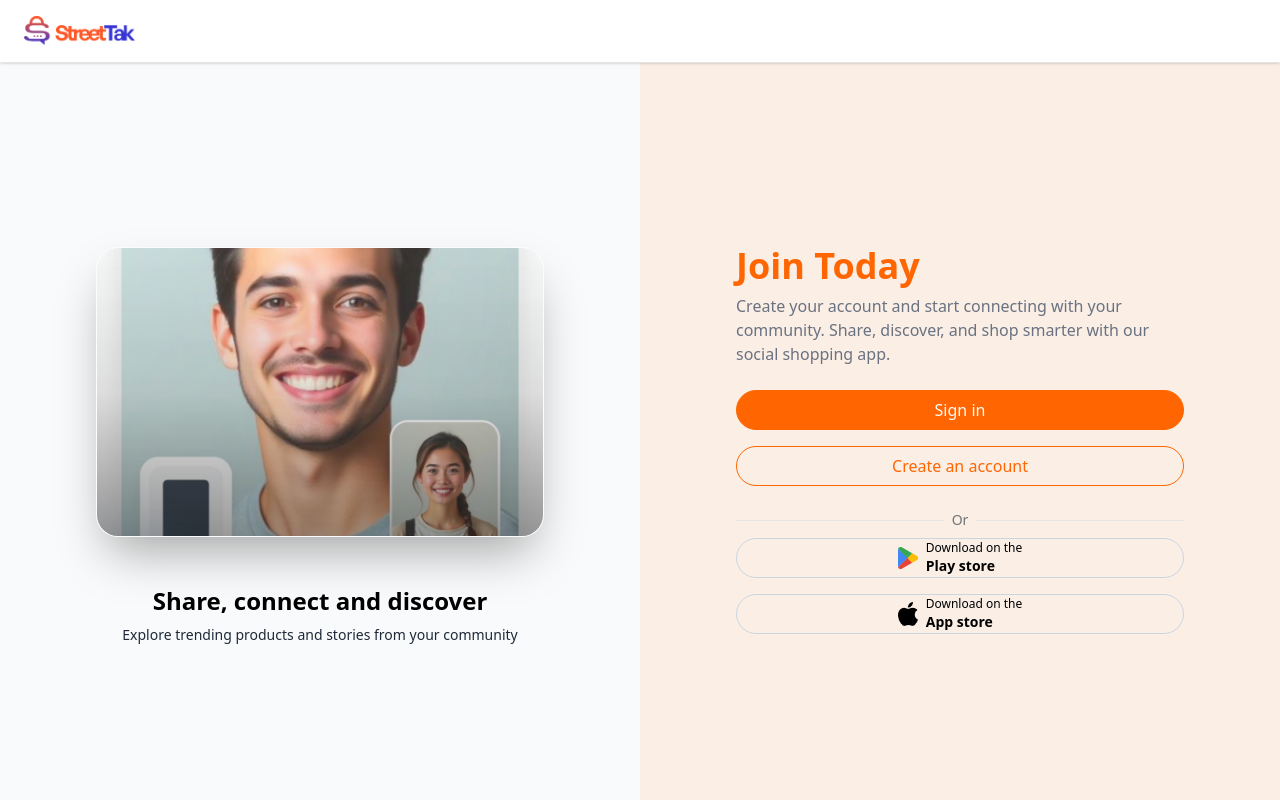
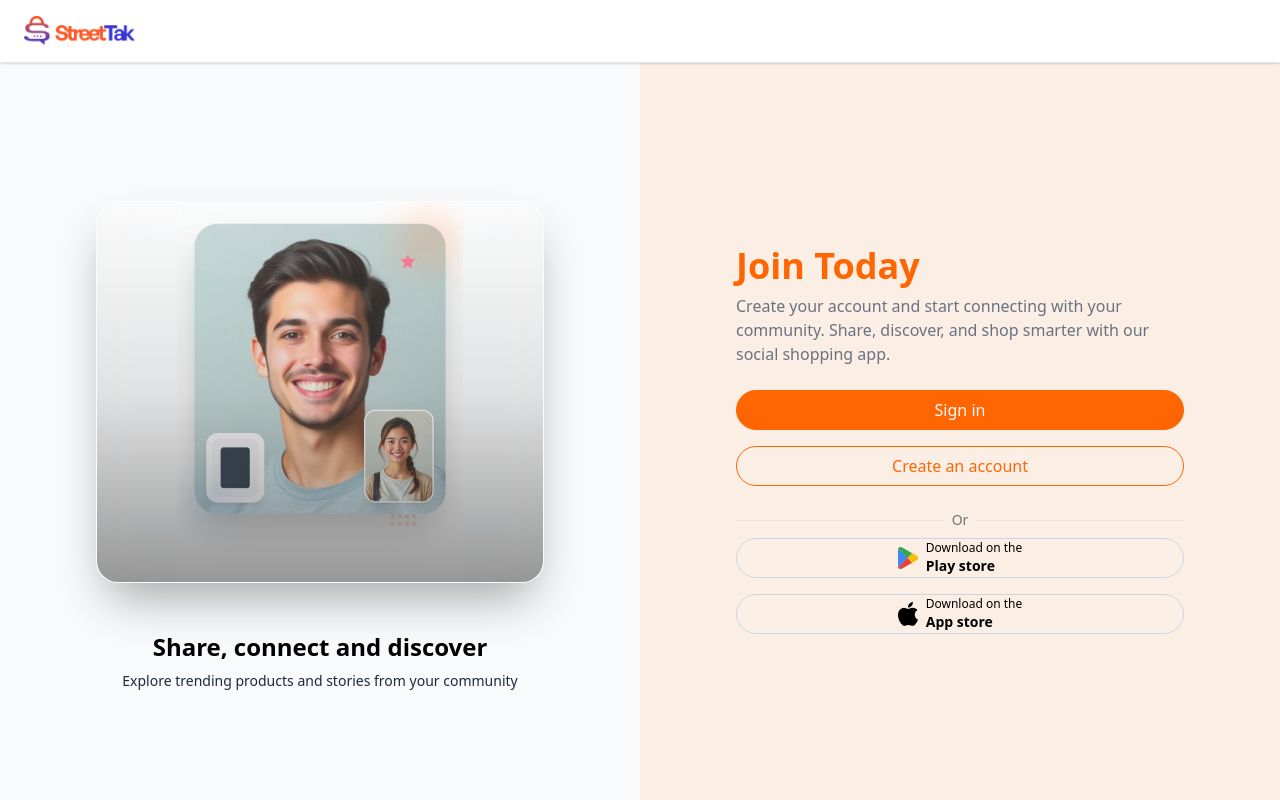
Before and after one commit to aderounmu/sample-onbaording-324567, a Next.js app: page / in a window 1280 px wide. Built offline with nearby package versions, Linux system fonts and the light colour scheme.

Commit message:
Changes 4

```diff
--- a/src/components/AuthLayout.tsx
+++ b/src/components/AuthLayout.tsx
@@ -93,6 +93,7 @@ export default function AuthLayout({
                 hover:shadow-[0_35px_70px_-15px_rgba(0,0,0,0.45)]
                 transition-shadow
                 duration-500
+                --md:w-1/2
 
                 border
                 border-white/30
@@ -109,8 +110,10 @@ export default function AuthLayout({
                 className="
                     w-full
                     h-95
-                    md:h-72
+                    md:h-95
                     object-cover
+                    --md:object-scale-down
+                    md:object-contain
                 "
                 initial={{ opacity: 0, scale: 1.08 }}
                 animate={{ opacity: 1, scale: 1 }}
```
